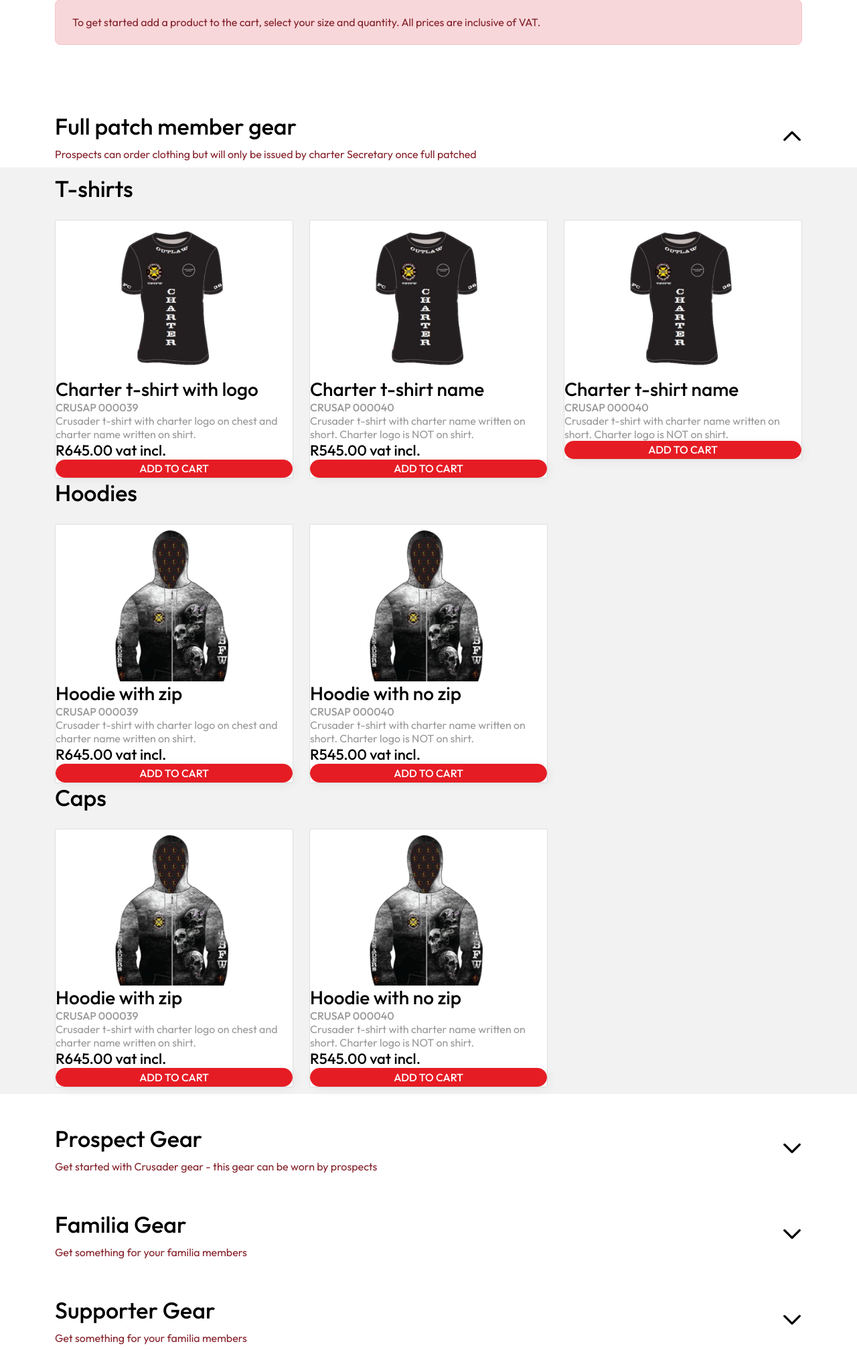
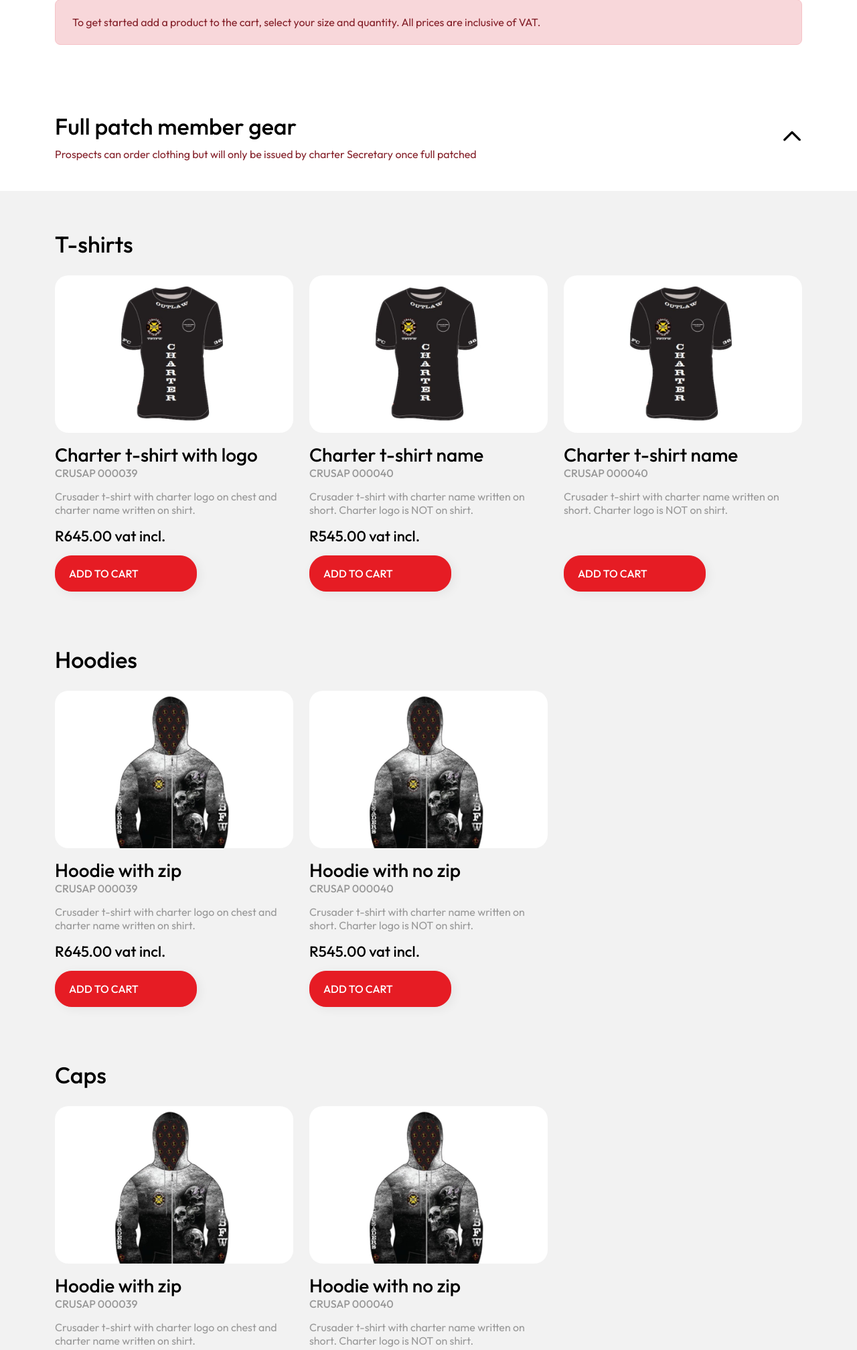
Before and after one commit to mocke/crusaders-merch-frontend, a PHP site: page / in a window 1280 px wide. Shown: the part 738-2753 px from the top of the page at 67% size. Run offline with PHP 8.4, Linux system fonts and the light colour scheme; some libraries are stand-ins or nearby versions.

Commit message:
- Updated accordion styling and added product styling

```diff
--- a/assets/css/custom.css
+++ b/assets/css/custom.css
@@ -227,7 +227,11 @@ Home Page
 
 .products-accordion .accordion .accordion-item {
     border: 0 solid rgba(0, 0, 0, 0);
-    margin: 35px 0;
+    margin: 15px 0;
+}
+
+.products-accordion .accordion .accordion-header {
+    margin-bottom: 35px;
 }
 
 .products-accordion .accordion .accordion-item .accordion-button {
@@ -286,7 +290,47 @@ Home Page
 }
 
 .products-accordion .accordion .accordion-item .accordion-collapse .accordion-body {
-    padding: 1rem 0;
+    padding: 5.8rem 0 11.4rem 0;
+    margin-bottom: 6rem;
+}
+
+.products-accordion .accordion .accordion-item .accordion-collapse .accordion-body .row:not(:last-child) {
+    margin-bottom: 8rem;
+}
+
+
+/*========================
+Product Styling
+========================*/
+
+.card.product-card {
+    background-color: transparent;
+    border: none;
+    justify-content: space-between;
+    height: 100%;
+}
+
+.card.product-card .card-content {
+    margin-bottom: 15px;
+}
+
+.card.product-card .card-content img {
+    margin-bottom: 15px;
+}
+
+.card.product-card .card-content h5 {
+    text-transform: uppercase;
+}
+
+.card.product-card .card-content p {
+    margin: 15px 0;
+}
+
+.card.product-card .btn {
+    position: relative;
+    text-align: left;
+    width: fit-content;
+    padding: 17px 86px 17px 20px;
 }
 
 
```
